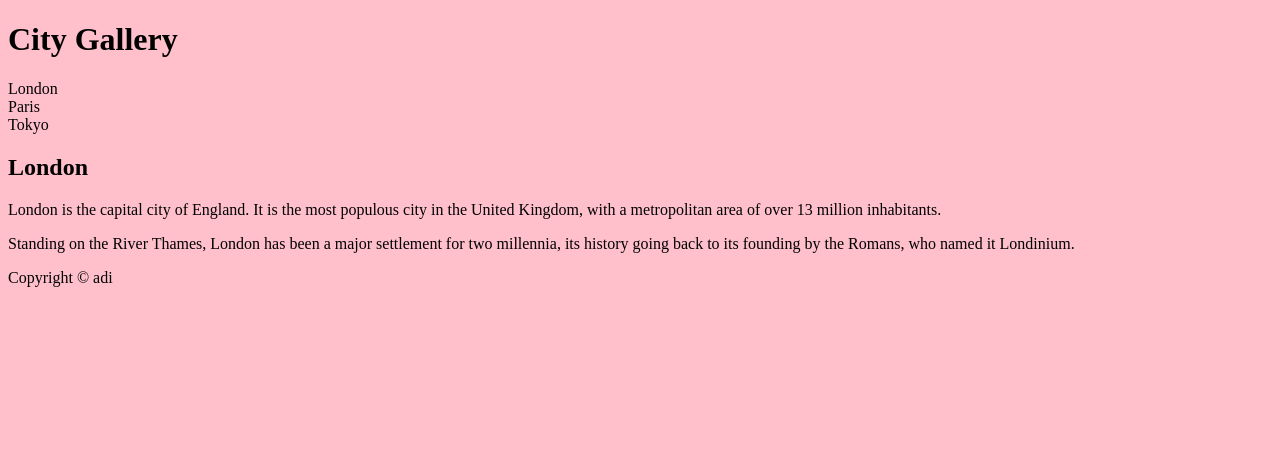
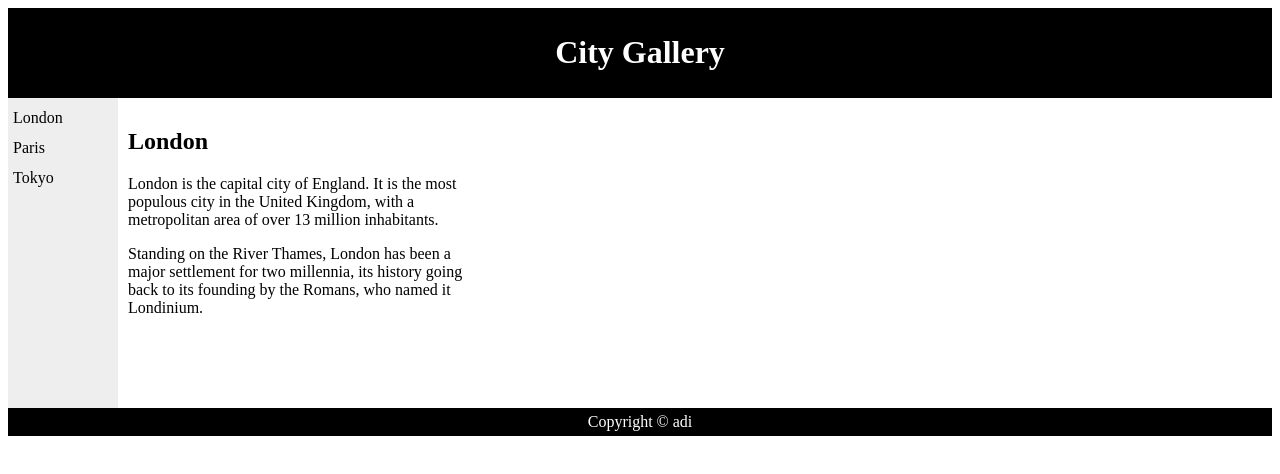
Before and after one commit to adiyous/githubtut, a plain HTML site: page index.html in a window 1280 px wide. Drawn offline with Linux system fonts and the light colour scheme.

Commit message:
changed the css style

```diff
--- a/style.css
+++ b/style.css
@@ -1,4 +1,26 @@
-
-body{
-  background: pink;
+#header {
+    background-color:black;
+    color:white;
+    text-align:center;
+    padding:5px;
 }
+#nav {
+    line-height:30px;
+    background-color:#eeeeee;
+    height:300px;
+    width:100px;
+    float:left;
+    padding:5px;
+}
+#section {
+    width:350px;
+    float:left;
+    padding:10px;
+}
+#footer {
+    background-color:black;
+    color:white;
+    clear:both;
+    text-align:center;
+   padding:5px;
+}
```
